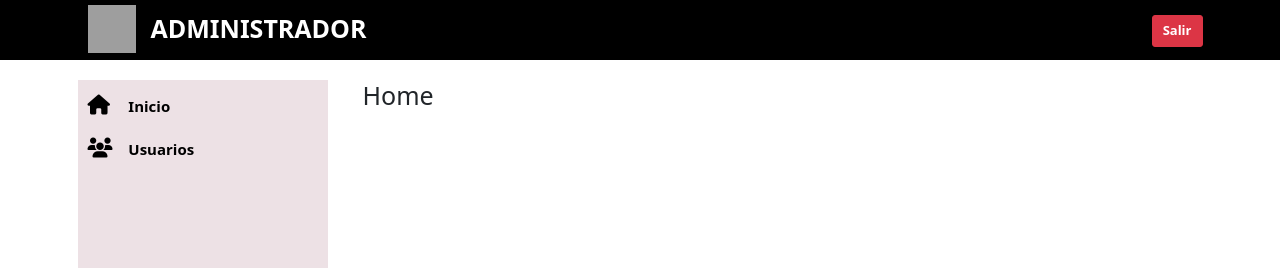
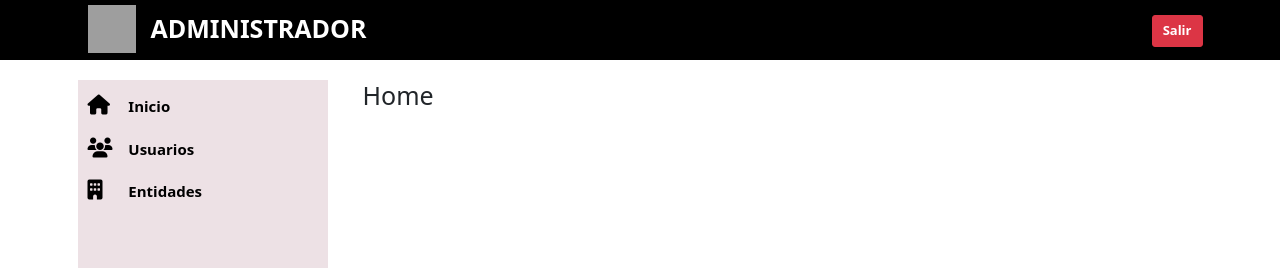
Before and after one commit to BrunoFrancioni/CivilDefenseApp, a React (Create React App) app in the folder admin/: page / in a window 1280 px wide. Shown: the top 268 px of the page. Built offline with nearby package versions, Linux system fonts and the light colour scheme; grey boxes are pictures that could not be loaded.

Commit message:
Entities added to Sidebar

```diff
--- a/admin/src/components/shared/Sidebar/Sidebar.tsx
+++ b/admin/src/components/shared/Sidebar/Sidebar.tsx
@@ -29,6 +29,18 @@ const Sidebar: React.FC = () => {
                     </Col>
                 </Row>
             </Nav.Link>
+
+            <Nav.Link href="/entities">
+                <Row>
+                    <Col md={2}>
+                        <i className="fas fa-building icon"></i>
+                    </Col>
+
+                    <Col>
+                        <p className="text">Entidades</p>
+                    </Col>
+                </Row>
+            </Nav.Link>
         </Nav>
     )
 }
```
